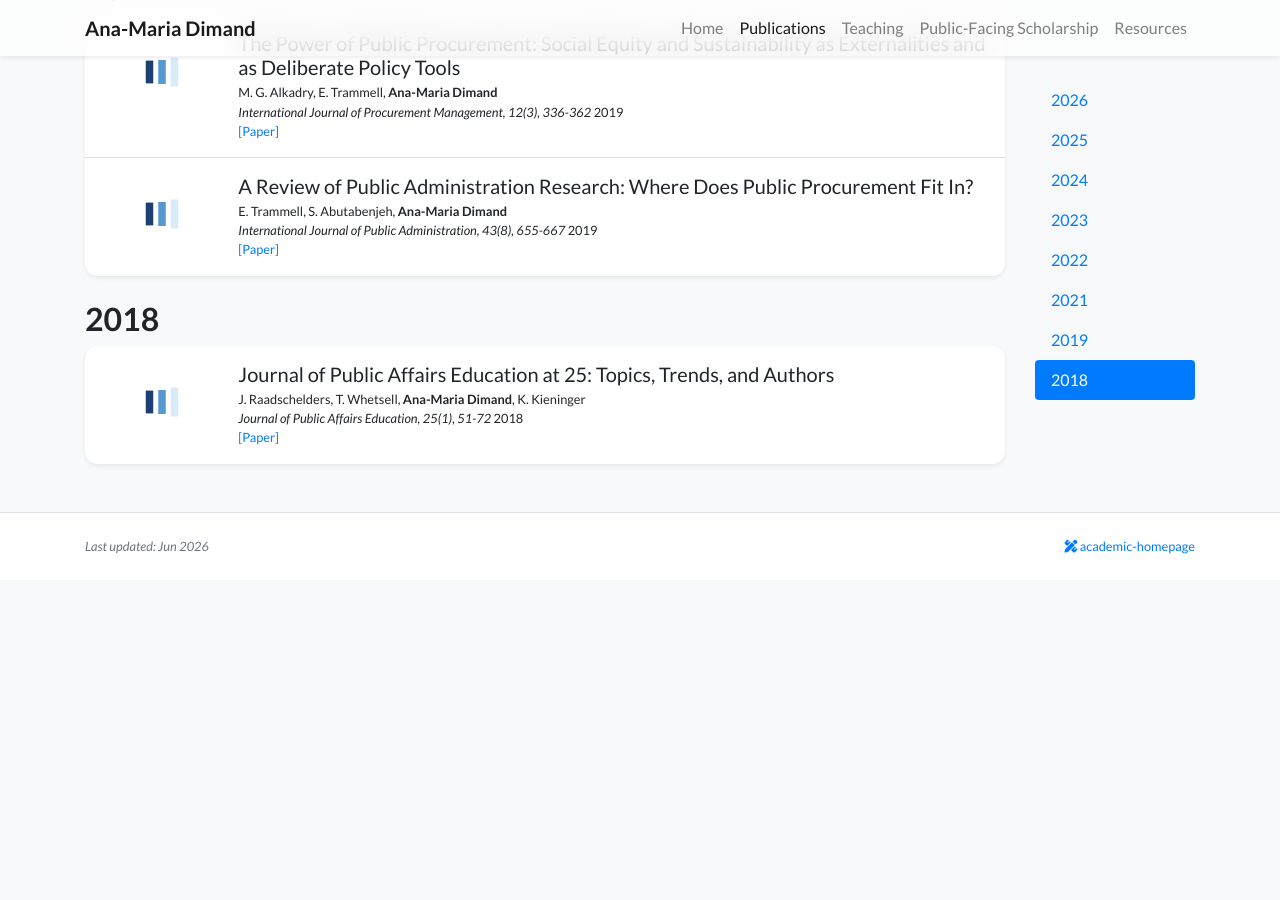
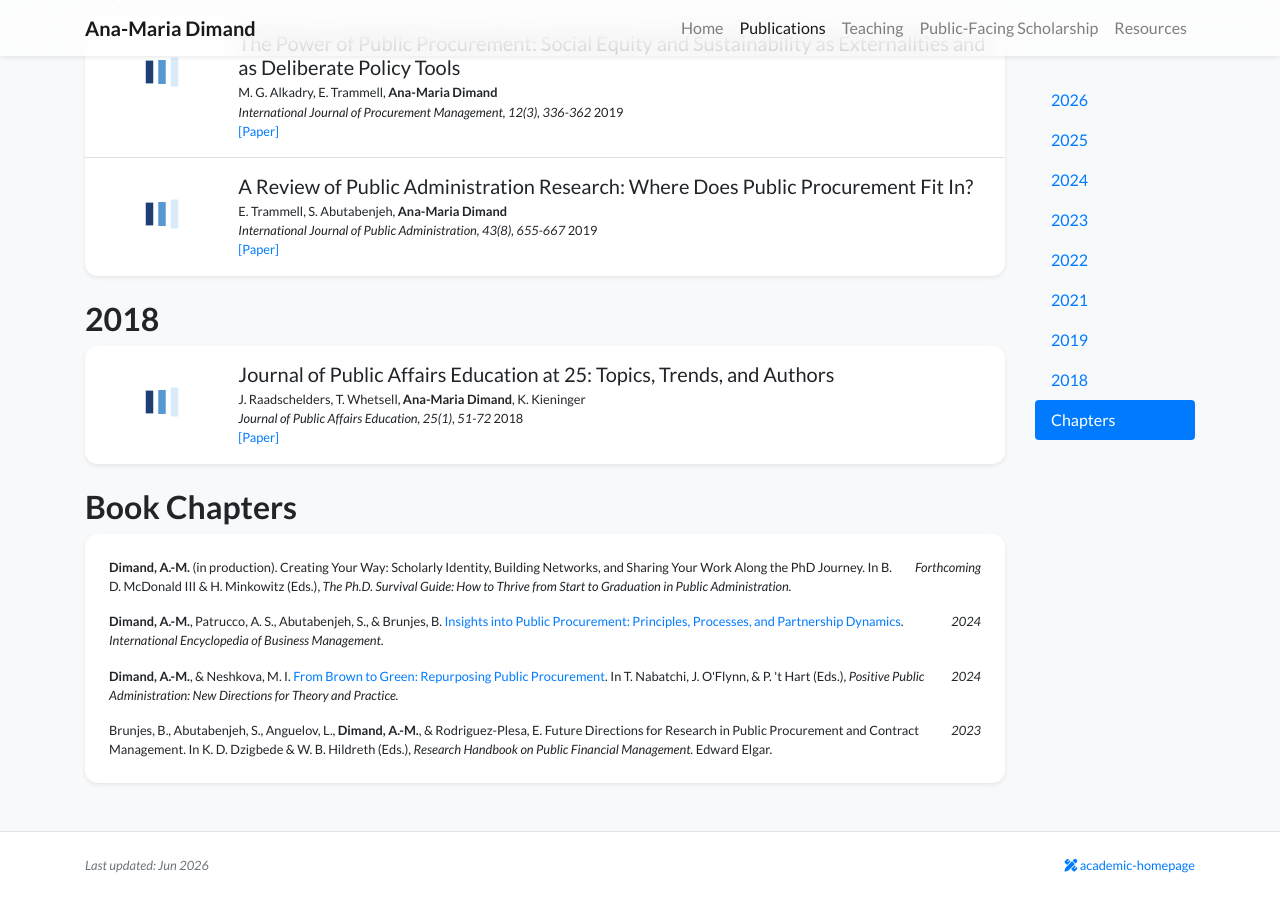
Before and after one commit to anamariadimand/anamariadimand.github.io, a Jekyll site: the page built from publications.html, in a window 1280 px wide and 900 px high, scrolled down 3521 px. Built offline with Jekyll 4.4.1, drawn with Linux system fonts in a browser that asks for light colours; nearby versions of some CDN libraries; a style sheet for code colours, icons or effects is not loaded; before the commit the page ends 4101 px from its top, so only the background shows below that.

Commit message:
Add Book Chapters section to Publications page
Co-Authored-By: Claude Opus 4.8 <noreply@anthropic.com>

```diff
--- a/publications.html
+++ b/publications.html
@@ -19,6 +19,18 @@ body_attr: >-
             {% endfor %}
         </div>
         {% endfor %}
+
+        <h2 class="pt-4" id="book-chapters">Book Chapters</h2>
+        <div class="card border-0 shadow-sm bg-white">
+            <div class="card-body p-4">
+                <ul class="list-unstyled mb-0">
+                    <li class="d-flex small mb-3"><div><strong>Dimand, A.-M.</strong> (in production). Creating Your Way: Scholarly Identity, Building Networks, and Sharing Your Work Along the PhD Journey. In B. D. McDonald III &amp; H. Minkowitz (Eds.), <em>The Ph.D. Survival Guide: How to Thrive from Start to Graduation in Public Administration.</em></div><div class="ml-auto pl-3 no-break"><em>Forthcoming</em></div></li>
+                    <li class="d-flex small mb-3"><div><strong>Dimand, A.-M.</strong>, Patrucco, A. S., Abutabenjeh, S., &amp; Brunjes, B. <a href="https://www.sciencedirect.com/science/article/abs/pii/B9780443137013003509?via%3Dihub" target="_blank">Insights into Public Procurement: Principles, Processes, and Partnership Dynamics</a>. <em>International Encyclopedia of Business Management.</em></div><div class="ml-auto pl-3 no-break"><em>2024</em></div></li>
+                    <li class="d-flex small mb-3"><div><strong>Dimand, A.-M.</strong>, &amp; Neshkova, M. I. <a href="https://doi.org/10.4337/9781803929170.00035" target="_blank">From Brown to Green: Repurposing Public Procurement</a>. In T. Nabatchi, J. O'Flynn, &amp; P. 't Hart (Eds.), <em>Positive Public Administration: New Directions for Theory and Practice.</em></div><div class="ml-auto pl-3 no-break"><em>2024</em></div></li>
+                    <li class="d-flex small mb-0"><div>Brunjes, B., Abutabenjeh, S., Anguelov, L., <strong>Dimand, A.-M.</strong>, &amp; Rodriguez-Plesa, E. Future Directions for Research in Public Procurement and Contract Management. In K. D. Dzigbede &amp; W. B. Hildreth (Eds.), <em>Research Handbook on Public Financial Management.</em> Edward Elgar.</div><div class="ml-auto pl-3 no-break"><em>2023</em></div></li>
+                </ul>
+            </div>
+        </div>
     </div>
 
     <div class="col-2 d-none d-lg-block">
@@ -26,6 +38,7 @@ body_attr: >-
             {% for year in pubs_by_year %}
             <a class="nav-link d-block" href="#year-{{ year.name }}">{{ year.name }}</a>
             {% endfor %}
+            <a class="nav-link d-block" href="#book-chapters">Chapters</a>
         </div>
     </div>
 
```
